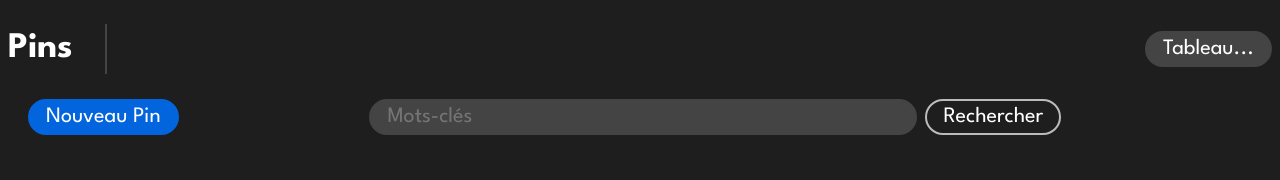
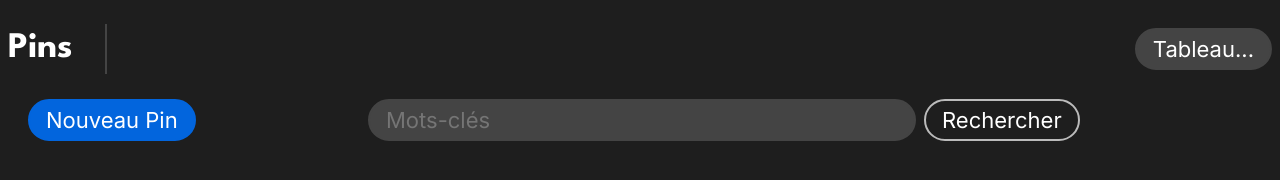
Before and after one commit to SorenKyojin/iron-pins, a plain HTML site: page index.html in a window 1280 px wide. Drawn offline with Linux system fonts and the light colour scheme.

Commit message:
Font changes

```diff
--- a/style.css
+++ b/style.css
@@ -1,4 +1,4 @@
-@import url('https://fonts.googleapis.com/css2?family=League+Spartan:wght@100..900&display=swap');
+@import url('https://fonts.googleapis.com/css2?family=Inter:ital,opsz,wght@0,14..32,100..900;1,14..32,100..900&family=League+Spartan:wght@100..900&display=swap');
 :root {
     --dark-bg-color: #1E1E1E;
     --light-bg-color: #f0f0f0;
@@ -35,12 +35,14 @@ html{
     color: var(--font-color-dark);
 }
 *{
-    font-family: 'League Spartan', Tahoma, Geneva, Verdana, sans-serif;
     transition-duration: 250ms;
 }
 h1{
     font-family: 'League Spartan', Tahoma, Geneva, Verdana, sans-serif;
     font-size: 36px;
+}
+p, span, button, input, textarea, label{
+    font-family: "Inter", sans-serif;
 }
 header{
     display: flex;
```
